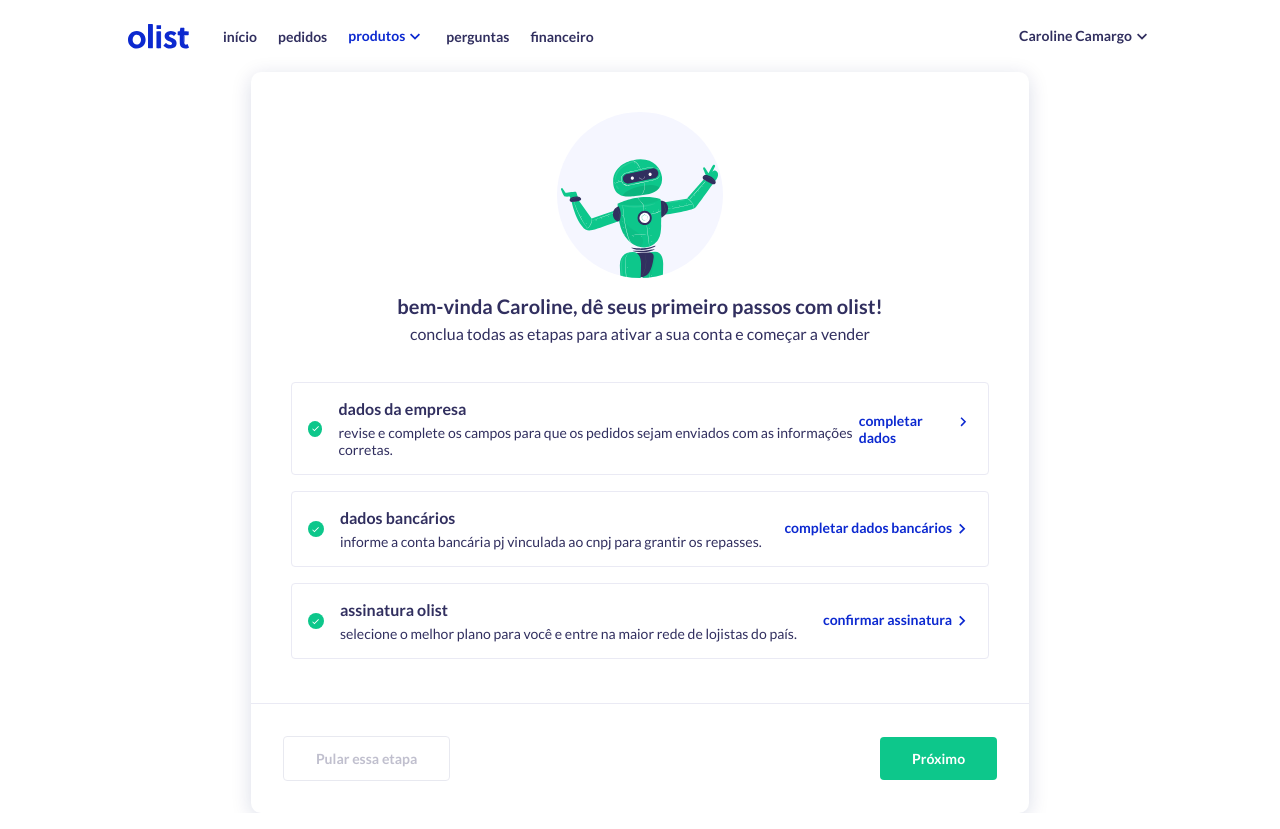
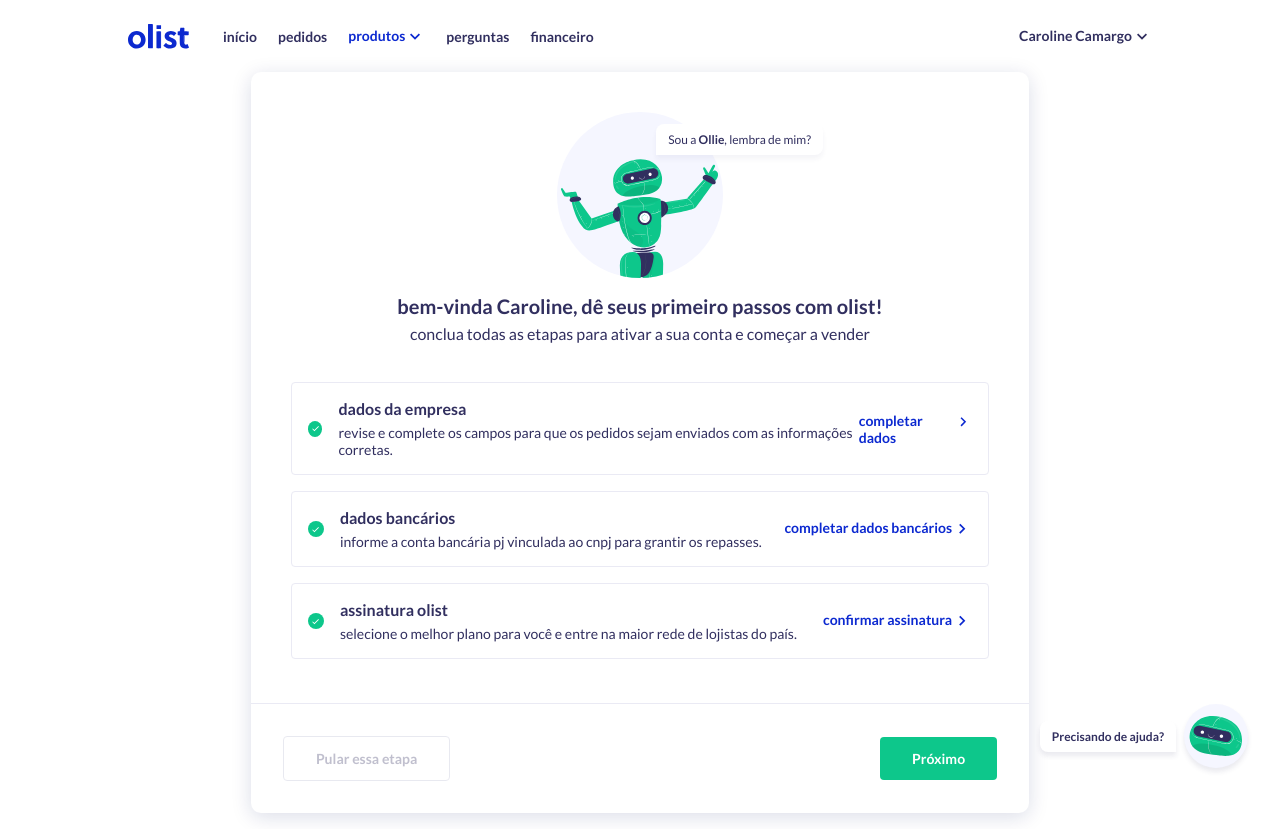
Before and after one commit to Fekleite/olist-frontend, a React (Create React App) app: page / in a window 1280 px wide. Built offline with nearby package versions, Linux system fonts and the light colour scheme.

Commit message:
style: Update bot style in onboarding page

```diff
--- a/src/pages/Oboarding/index.js
+++ b/src/pages/Oboarding/index.js
@@ -1,4 +1,5 @@
 import React from "react";
+import { Link } from "react-router-dom";
 
 import {
   Container,
@@ -8,11 +9,16 @@
   Controlls,
   SkipButton,
   NextButton,
+  Balloon,
+  ChatBot,
+  ChatBalloon,
+  BotImage,
 } from "./styles";
 
 import NavBar from "../../components/NavBar";
 import Card from "../../components/Card";
 
+import ollie01 from "../../assets/ollie01.svg";
 import ollie02 from "../../assets/ollie02.svg";
 
 function Oboarding() {
@@ -22,9 +28,11 @@
 
       <Content>
         <Bot>
-          <div>
-            <img src={ollie02} alt="" />
-          </div>
+          <img src={ollie02} alt="" />
+
+          <Balloon left={true}>
+            Sou a <strong>Ollie</strong>, lembra de mim?
+          </Balloon>
         </Bot>
 
         <h2>bem-vinda Caroline, dê seus primeiro passos com olist!</h2>
@@ -54,9 +62,21 @@
 
         <Controlls>
           <SkipButton>Pular essa etapa</SkipButton>
-          <NextButton>Próximo</NextButton>
+          <NextButton>
+            <Link to="/steps">Próximo</Link>
+          </NextButton>
         </Controlls>
       </Content>
+
+      <ChatBot>
+        <ChatBalloon>
+          <strong>Precisando de ajuda?</strong>
+        </ChatBalloon>
+
+        <BotImage>
+          <img src={ollie01} alt="" />
+        </BotImage>
+      </ChatBot>
     </Container>
   );
 }
--- a/src/pages/Oboarding/styles.js
+++ b/src/pages/Oboarding/styles.js
@@ -5,6 +5,8 @@
   margin: auto;
   display: flex;
   flex-direction: column;
+  margin-bottom: 1.6rem;
+  position: relative;
 `;
 
 export const Content = styled.div`
@@ -39,6 +41,20 @@
   border-radius: 50%;
   background: var(--color-light-blue02);
   margin-bottom: 1.6rem;
+`;
+
+export const Balloon = styled.div`
+  position: absolute;
+  z-index: 10;
+  top: 1.2rem;
+  right: -10rem;
+  background: #fff;
+  font-size: 1.2rem;
+  padding: 0.8rem 1.2rem;
+  box-shadow: 0px 4px 5px rgba(49, 47, 95, 0.05);
+  border-top-left-radius: 8px;
+  border-top-right-radius: 8px;
+  border-bottom-right-radius: 8px;
 `;
 
 export const Cards = styled.div`
@@ -80,6 +96,42 @@
   font-size: 1.4rem;
   display: flex;
   align-items: center;
-  color: #fff;
+
   cursor: pointer;
+
+  a {
+    color: #fff;
+    text-decoration: none;
+  }
 `;
+
+export const ChatBot = styled.div`
+  position: fixed;
+  bottom: 3.2rem;
+  right: 3.2rem;
+  display: flex;
+  align-items: center;
+`;
+
+export const ChatBalloon = styled.div`
+  background: #fff;
+  font-size: 1.2rem;
+  padding: 0.8rem 1.2rem;
+  box-shadow: 0px 4px 5px rgba(49, 47, 95, 0.1);
+  border-top-left-radius: 8px;
+  border-top-right-radius: 8px;
+  border-bottom-left-radius: 8px;
+  margin-right: 0.8rem;
+`;
+
+export const BotImage = styled.div`
+  width: 64px;
+  height: 64px;
+  border-radius: 50%;
+  background: #f5f6ff;
+  box-shadow: 0px 4px 5px rgba(49, 47, 95, 0.1);
+  transform: matrix(-1, 0, 0, 1, 0, 0);
+  display: flex;
+  justify-content: center;
+  align-items: center;
+`;
```
